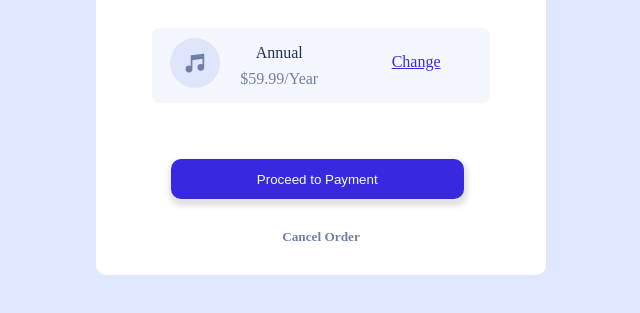
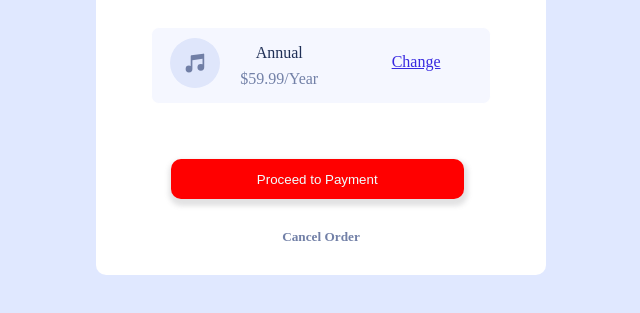
Before and after one commit to MathewDee/My-html-clas, a plain HTML site: page index.html in a window 1280 px wide. Shown: the part 463-776 px from the top of the page, without its empty margins (319-959 px from the left). Drawn offline with Linux system fonts and the light colour scheme.

Commit message:
Added new codes to the clone

```diff
--- a/My Html class.css
+++ b/My Html class.css
@@ -72,7 +72,7 @@ main p{
     margin: 0 0 0 75px;
     width: 65%;
     border-radius: 10px;
-    background-color: hsl(245, 75%, 52%);
+    background-color: red;
     border: none;
     box-shadow: 1px 4px 5px 3px hsla(240, 2%, 88%, 0.931);
     color: azure;
```
